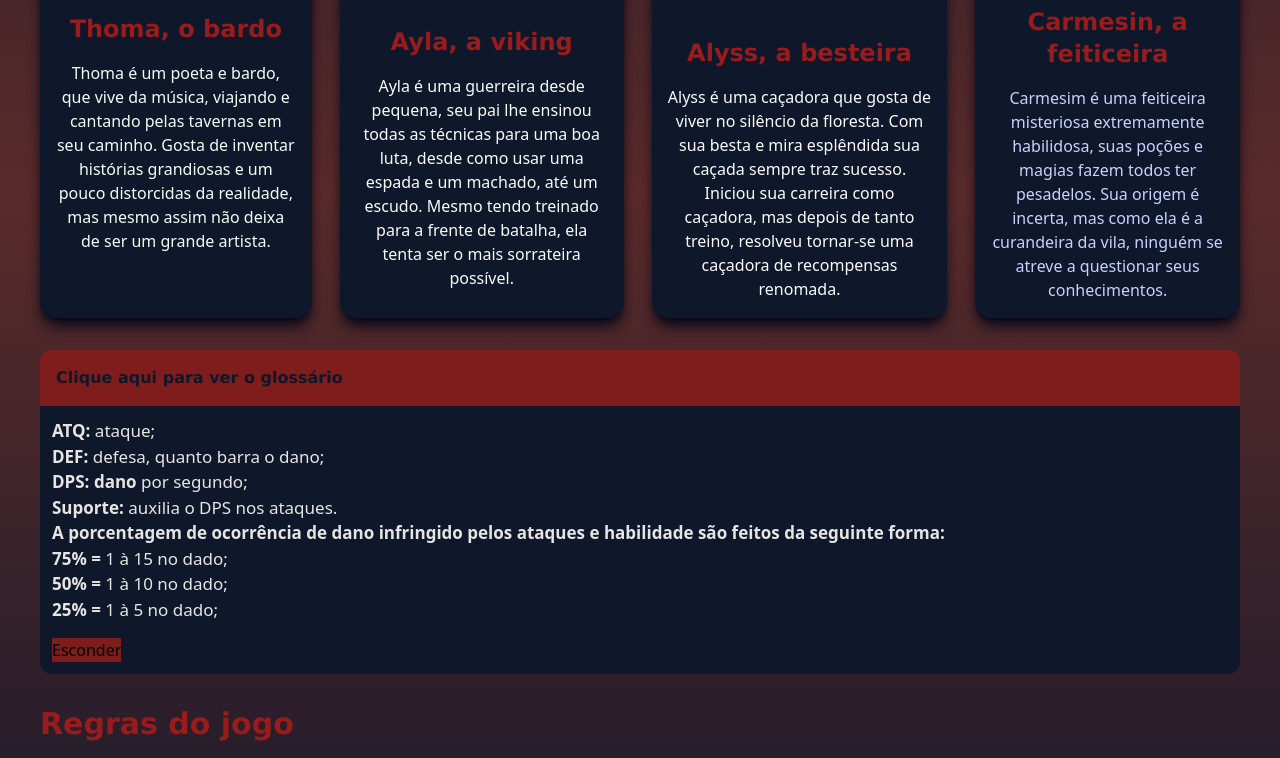
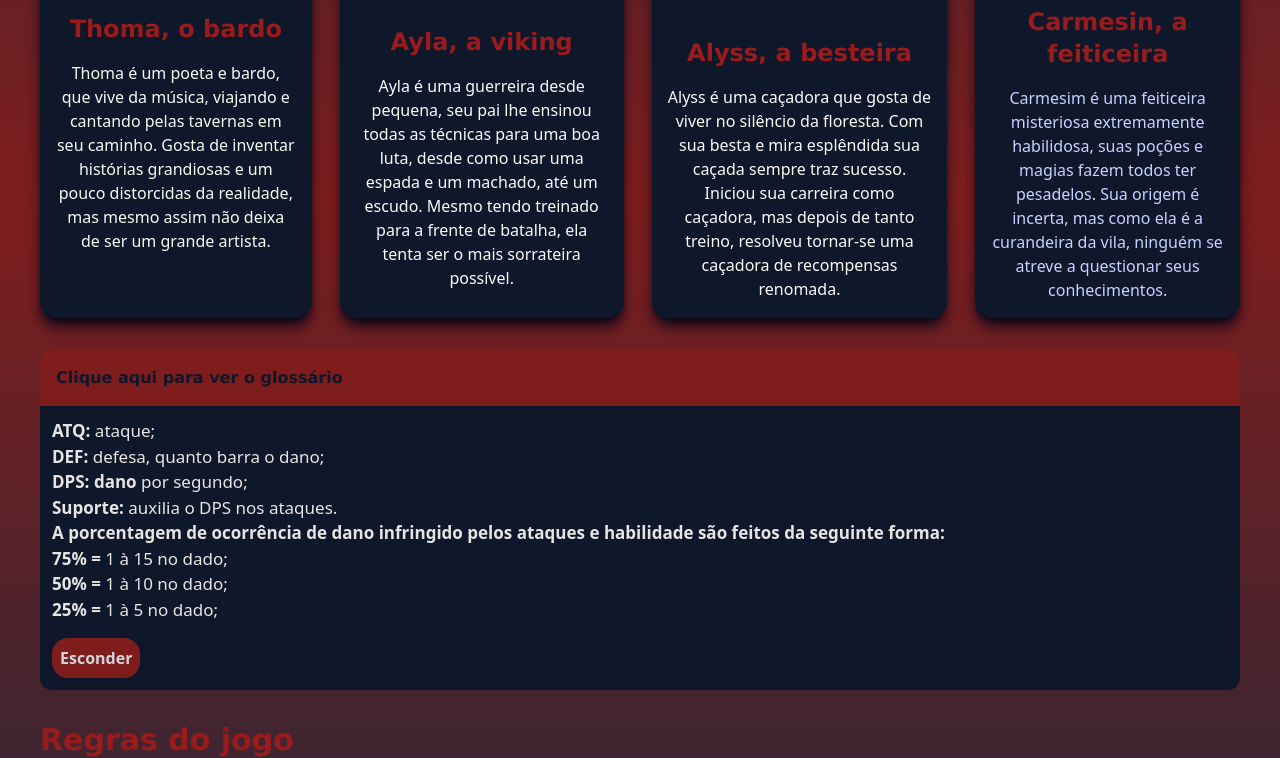
Before and after one commit to KarolinyDaiana/Jogo-Medieval, a plain HTML site: page index.html in a window 1280 px wide. Both pictures are taken after a click on the button "Clique aqui para ver o glossário". Shown: the part 640-1398 px from the top of the page. Drawn offline with nearby package versions, Linux system fonts and the light colour scheme.

Commit message:
Update index.html

```diff
--- a/index.html
+++ b/index.html
@@ -17,7 +17,7 @@
         <button class="bg-slate-900 rounded-full text-sm text-gray-300 p-2">Inglês/ Português</button>
     </nav> -->
 
-    <main class="bg-gradient-to-b from-slate-900 via-[#5A2B2A] to-slate-900 p-10 flex flex-col justify-center gap-8">
+    <main class="bg-gradient-to-b from-slate-800 via-red-900 to-slate-800 p-10 flex flex-col justify-center gap-8">
         <header class="bg-red-900 rounded-xl p-4 flex flex-col gap-4 shadow-lg shadow-slate-950">
             <h1 class="text-3xl font-['Verdana'] font-semibold text-slate-900">
                 Thronebound: cartas e batalhas
@@ -105,7 +105,7 @@
                     <li><span class="font-semibold">25% =</span> 1 à 5 no dado;</li>
                 </ul>
 
-                <button class="bg-red-900">
+                <button class="bg-red-900 p-2 rounded-2xl text-gray-300 font-semibold">
                     Esconder
                 </button>
             </div>
```
